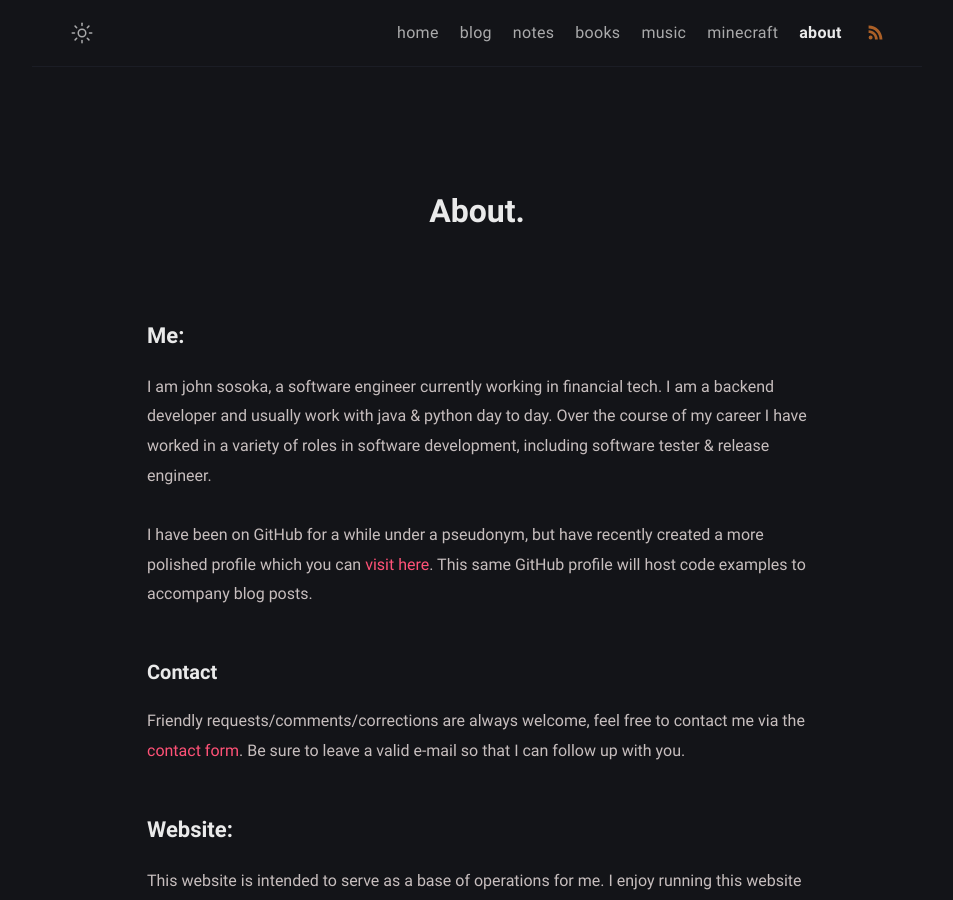
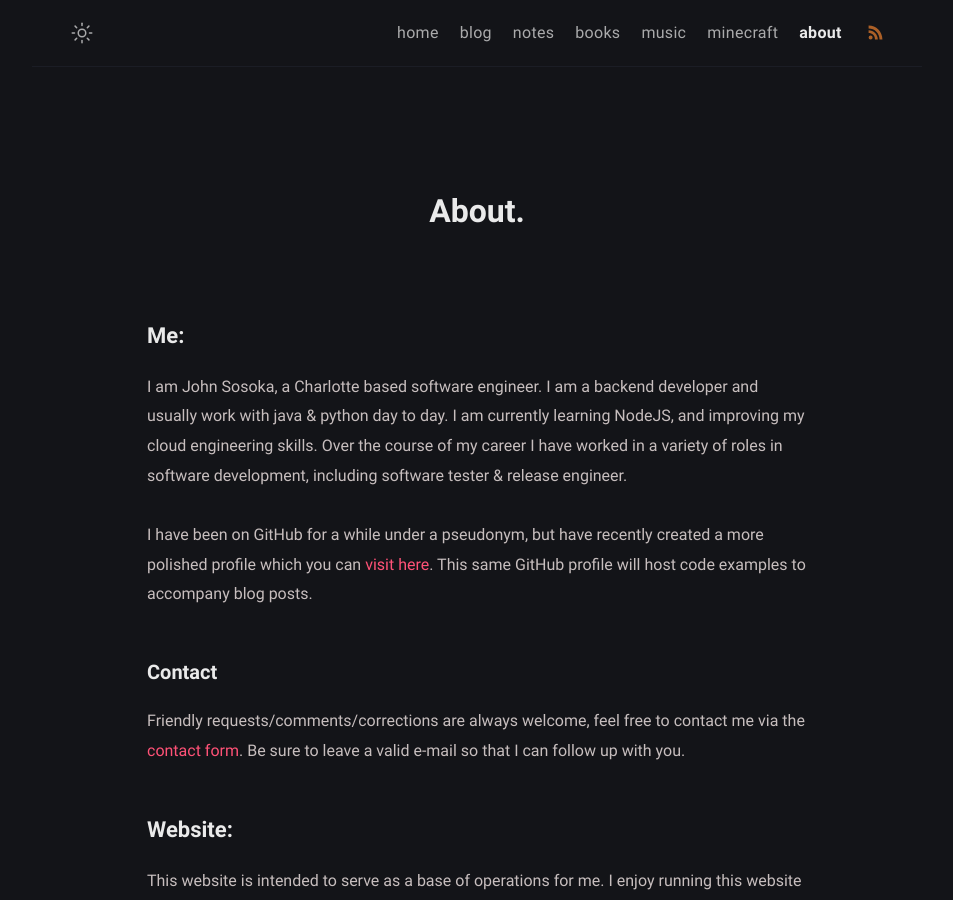
Before and after one commit to johnsosoka/site-johnsosoka-com, a Jekyll site: the page built from website/pages/about.md, in a window 1280 px wide and 900 px high. Shown: the whole window, without its empty margins (163-1116 px from the left). Built offline with Jekyll 4.4.1, drawn with Linux system fonts in a browser that asks for light colours.

Commit message:
adjusting tagline & about

```diff
--- a/website/_config.yml
+++ b/website/_config.yml
@@ -1,6 +1,6 @@
 # the settings
 title: johnsosoka.com # site title
-description: a software engineer currently working in financial tech.
+description: A Charlotte based software engineer
 site_est_year: 2020
 lang: en-US # default lang
 timezone: Eastern # set your timezone
@@ -17,7 +17,7 @@
   name: john sosoka # author name
   bio: >- # tell to the world
     <a href="https://github.com/johnsosoka" target="_blank" rel="noopener">@github</a>. <br>
-    a software engineer currently working in financial tech.
+    A Charlotte based software engineer.
   username: jsosoka # general username
   github: johnsosoka # github username
   twitter: twitter_username # twitter username
--- a/website/pages/about.md
+++ b/website/pages/about.md
@@ -2,14 +2,14 @@
 title: About
 permalink: /about/
 layout: page
-excerpt: I am john sosoka, a software engineer currently working in financial tech.
+excerpt: I am john sosoka, a Charlotte based software engineer.
 comments: false
 ---
 
 ## Me:
 
-I am john sosoka, a software engineer currently working in financial tech. I am a backend developer and usually work
-with java & python day to day. Over the course of my career I have worked in a variety of roles in software development,
+I am John Sosoka, a Charlotte based software engineer. I am a backend developer and usually work
+with java & python day to day. I am currently learning NodeJS, and improving my cloud engineering skills. Over the course of my career I have worked in a variety of roles in software development,
 including software tester & release engineer.
 
 I have been on GitHub for a while under a pseudonym, but have recently created a more polished profile which you can
```
